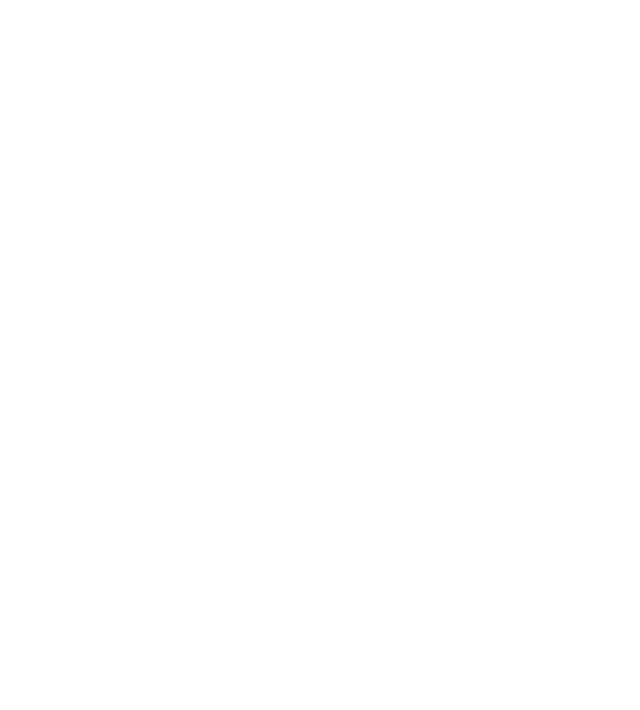
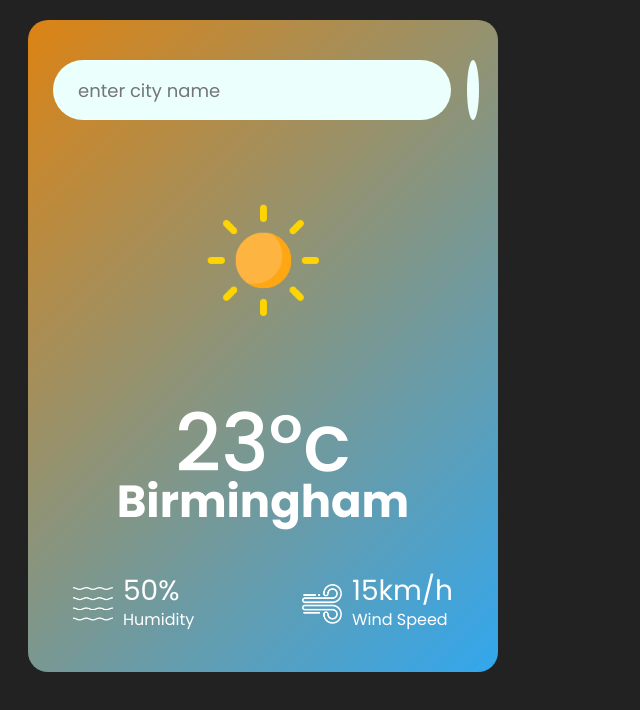
Before and after one commit to SJK9476/WeatherApp, a plain HTML site: page index.html in a window 1280 px wide. Shown: the whole page, without its empty margins (0-640 px from the left). Drawn offline with Linux system fonts and the light colour scheme.

Commit message:
built weather app with javascript to update image icons dependent on weather conditions

```diff
--- a/index.html
+++ b/index.html
@@ -6,8 +6,39 @@
     <link rel="stylesheet" href="style.css">
 </head>
 <body>
+    <div class="card">
+        <div class="search">
+            <input type="text" placeholder="enter city name" >
+            <button>
+                <img src="./images/search.png" alt="search button">
+            </button>
+        </div>
+        <div class="weather">
+            <img src="./images/clear.png" class="weather-icon">
+            <h1 class="temp">23°c</h1>
+            <h2 class="city">Birmingham</h2>
+            <div class="details">
+                <div class="col">
+                    <img src="./images/humidity.png">
+                    <div>
+                        <p class="humidity">50%</p>
+                        <p>Humidity</p>
+                    </div>
+                </div>
+                <div class="col">
+                    <img src="./images/wind.png">
+                    <div>
+                        <p class="wind">15km/h</p>
+                        <p>Wind Speed</p>
+                    </div>
+                </div>
+            </div>
+        </div>
+
+    </div>
 
 
 
+    <script type="module" src="./weather.js"></script>
 </body>
 </html>
--- a/style.css
+++ b/style.css
@@ -0,0 +1,176 @@
+@import url('https://fonts.googleapis.com/css2?family=Poppins:ital,wght@0,100;0,200;0,300;0,400;0,500;0,600;0,700;0,800;0,900;1,100;1,200;1,300;1,400;1,500;1,600;1,700;1,800;1,900&display=swap');
+
+/* Box sizing rules */
+*,
+*::before,
+*::after {
+  box-sizing: border-box;
+}
+
+/* Prevent font size inflation */
+html {
+  -moz-text-size-adjust: none;
+  -webkit-text-size-adjust: none;
+  text-size-adjust: none;
+}
+
+/* Remove default margin in favour of better control in authored CSS */
+body, h1, h2, h3, h4, p,
+figure, blockquote, dl, dd {
+  margin-block-end: 0;
+}
+
+/* Remove list styles on ul, ol elements with a list role, which suggests default styling will be removed */
+ul[role='list'],
+ol[role='list'] {
+  list-style: none;
+}
+
+/* Set core body defaults */
+body {
+  min-height: 100vh;
+  line-height: 1.5;
+}
+
+/* Set shorter line heights on headings and interactive elements */
+h1, h2, h3, h4,
+button, input, label {
+  line-height: 1.1;
+}
+
+/* Balance text wrapping on headings */
+h1, h2,
+h3, h4 {
+  text-wrap: balance;
+}
+
+/* A elements that don't have a class get default styles */
+a:not([class]) {
+  text-decoration-skip-ink: auto;
+  color: currentColor;
+}
+
+/* Make images easier to work with */
+img,
+picture {
+  max-width: 100%;
+  display: block;
+}
+
+/* Inherit fonts for inputs and buttons */
+input, button,
+textarea, select {
+  font-family: inherit;
+  font-size: inherit;
+}
+
+/* Make sure textareas without a rows attribute are not tiny */
+textarea:not([rows]) {
+  min-height: 10em;
+}
+
+/* Anything that has been anchored to should have extra scroll margin */
+:target {
+  scroll-margin-block: 5ex;
+}
+
+/*self written styling begins here*/
+
+* {
+    font-family: 'Poppins', sans-serif;
+}
+
+body {
+    background-color: #222;
+}
+
+.card {
+    width: 90%;
+    min-width: 400px;
+    max-width: 470px;
+    background: linear-gradient(135deg, #DC8313, #32A7EE);
+    color: white;
+    margin: 20px;
+    border-radius: 20px;
+    padding: 40px 25px;
+    text-align: center;
+}
+
+.search {
+    width: 100%;
+    display: flex;
+    align-items: center;
+    justify-content: space-between;
+}
+
+.search input {
+    border: 0;
+    outline: 0;
+    background: #ebfffc;
+    color: #555;
+    padding: 10px 25px;
+    height: 60px;
+    border-radius: 30px;
+    flex: 1;
+    margin-right: 16px;
+    font-size: 18px;
+}
+
+.search button {
+    display: flex;
+    justify-content: center;
+    align-items: center;
+    border: 0;
+    outline: 0;
+    background: #ebfffc;
+    border-radius: 50%;
+    width: 60px;
+    height: 60px;
+    cursor: pointer;
+}
+
+.search button img {
+    width: 16px;
+}
+
+.weather-icon {
+    width: 170px;
+    margin: auto;
+    margin-top: 55px;
+}
+
+.weather h1 {
+    font-size: 80px;
+    font-weight: 500;
+}
+
+.weather h2 {
+    font-size: 45px;
+    font-weight: 400px;
+    margin-top: -10px;
+}
+
+.details {
+    display: flex;
+    align-items: center;
+    justify-content: space-between;
+    padding: 0 20px;
+    margin-top: 50px;
+}
+
+.col {
+    display: flex;
+    align-items: center;
+    text-align: left;
+}
+
+.col img {
+    width: 40px;
+    margin-right: 10px;
+}
+
+.humidity, .wind {
+    font-size: 28px;
+    margin-top: -6px;
+    margin-bottom: -20px;
+}
--- a/weather.js
+++ b/weather.js
@@ -0,0 +1,45 @@
+const apiKey = "ed7636abcb0ef9bac95e58cbe516757e";
+const apiUrl =
+  "https://api.openweathermap.org/data/2.5/weather?units=metric&q=";
+
+const searchBox = document.querySelector(".search input");
+
+const searchBtn = document.querySelector(".search button");
+
+const weatherIcon = document.querySelector(".weather-icon");
+
+const cardBackground = document.querySelector(".card");
+
+async function checkWeather(city) {
+  const response = await fetch(apiUrl + city + `&appid=${apiKey}`);
+  var data = await response.json();
+
+  document.querySelector(".city").innerHTML = data.name;
+  document.querySelector(".temp").innerHTML = Math.round(data.main.temp) + "°c";
+  document.querySelector(".humidity").innerHTML = data.main.humidity + "%";
+  document.querySelector(".wind").innerHTML = data.wind.speed + "mph";
+
+  if (data.weather[0].main == "Clouds") {
+    weatherIcon.src = "images/clouds.png";
+  } else if (data.weather[0].main == "Clear") {
+    weatherIcon.src = "images/clear.png";
+  } else if (data.weather[0].main == "Drizzle") {
+    weatherIcon.src = "images/drizzle.png";
+  } else if (data.weather[0].main == "Rain") {
+    weatherIcon.src = "images/rain.png";
+  } else if (data.weather[0].main == "Mist") {
+    weatherIcon.src = "images/mist.png";
+  } else if (data.weather[0].main == "Snow") {
+    weatherIcon.src = "images/snow.png";
+  }
+}
+
+searchBtn.addEventListener("click", () => {
+  checkWeather(searchBox.value);
+});
+
+window.addEventListener("keydown", (event) => {
+  if (event.key === "Enter") {
+    checkWeather(searchBox.value);
+  }
+});
```
